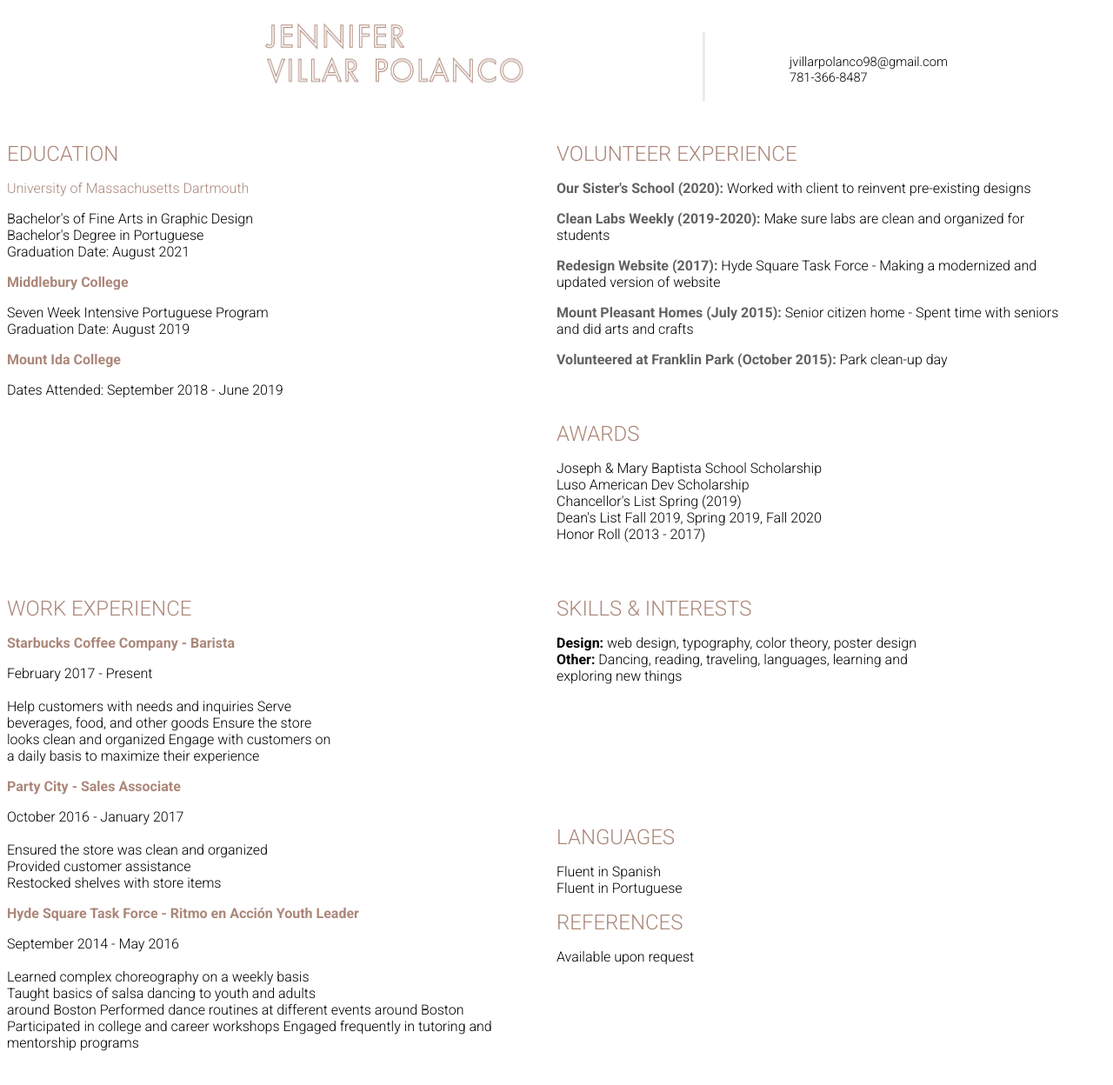
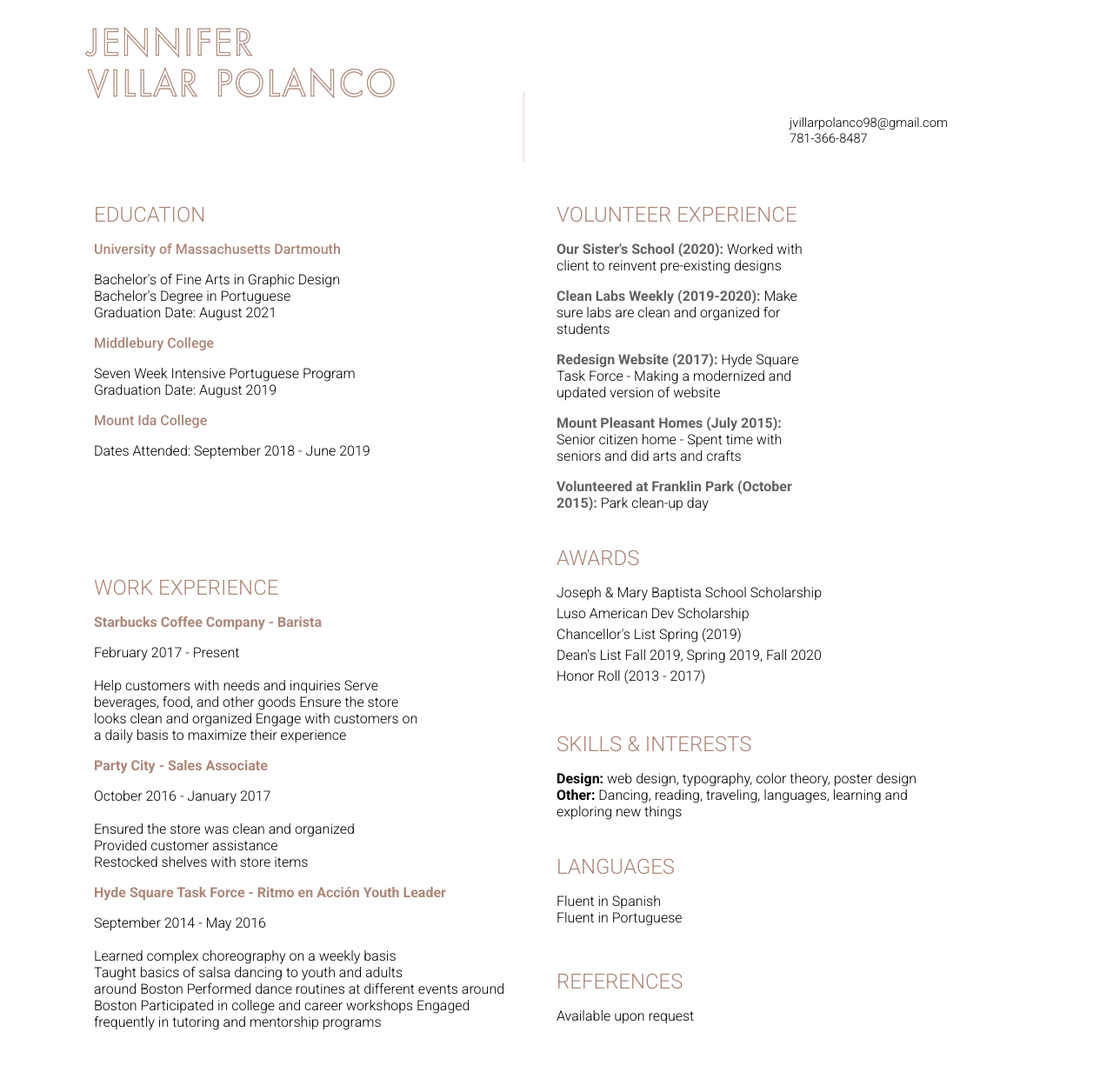
Before and after one commit to Jenny2998/resume2, a plain HTML site: page index.html in a window 1280 px wide. Shown: the whole page at 87% size. Drawn offline with nearby package versions, Linux system fonts and the light colour scheme.

Commit message:
Add files via upload

```diff
--- a/index.html
+++ b/index.html
@@ -15,8 +15,8 @@
 
     </head>
     <body>
-    <img src="graphic-resume.png" id = "img" style="width: 300px; height: 100px;">
-    <img src="line.png" id= "line" style="width: 80px; height: 3px;">
+    <img src="assets/graphic-resume.png" id = "img-logo" style="width: 300px; height: 100px;">
+    <img src="assets/line.png" id= "line" style="width: 80px; height: 3px;">
     <h4>jvillarpolanco98@gmail.com <br>
     781-366-8487</h4>
     </header>
@@ -29,11 +29,11 @@
     Bachelor's Degree in Portuguese<br>
     Graduation Date: August 2021</h3>
 
-    <h2><b>Middlebury College</b></h2>
+    <h2 class="school">Middlebury College</h2>
     <h3>Seven Week Intensive Portuguese Program<br>
     Graduation Date: August 2019</h3>
 
-    <h2><b>Mount Ida College</b></h2>
+    <h2 class="school">Mount Ida College</h2>
     <h3>Dates Attended: September 2018 - June 2019</h3>
 
 </div>
--- a/main.css
+++ b/main.css
@@ -28,6 +28,16 @@ h4{
 
 
 }
+
+#img-logo{
+    transform: scale(1.2);
+    transform-origin: top left;
+    margin-left: 90px;
+}
+.school{
+
+font-weight: 500;
+}
 .bold{
     font-family: 'Roboto', sans-serif;
     font-weight: 700;
@@ -35,7 +45,7 @@ h4{
 }
 
 .grid-container {
-    /* margin-left: 500px; */
+
     display: grid;
     grid-template-columns: 1fr 1fr 1fr 1fr;
     gap: 30px;
@@ -49,40 +59,45 @@ h4{
   }
 
   .h { grid-area: h;
-    /* margin-right: 100px; */
+    margin-right: 100px;
 }
 
   .v { grid-area: v;
-/* margin-right: 200px; */
+margin-right: 300px;
 }
 
   .g { grid-area: g;
-    /* margin-top: -20px */
+    margin-top: -20px;
+    line-height: 1.5em;
+
 }
 
   .s { grid-area: s;
-/* margin-top: -10px; */
+margin-top: -10px;
 }
 
   .l { grid-area: l;
-/* margin-top: -30px;  */
+margin-top: -30px;
 }
 
   .e { grid-area: e;
-    /* margin-left: -200px; */
+    margin-left: 100px;
 }
 
   .w { grid-area: w;
-  /* margin-top: -196px;
-  margin-left: -200px; */
+  margin-top: -190px;
+  margin-left: 100px;
+
 
 }
   .r { grid-area: r;
-/* margin-top: 50px; */
+margin-top: 50px;
 }
 #img {
-    margin-left: 297px;
+    margin-left: 100px;
     margin-bottom: -70px;
+    max-width: 200%;
+    height: auto;
 }
 #line{
     margin-top: 50px;
@@ -90,8 +105,8 @@ h4{
     margin-left:160px;
     transform: rotate(90deg);
 }
-/*.container{
-   /* position: relative; left: -100px; top: 70px;
+.container{
+    position: relative; left: -100px; top: 70px;
     display: grid;
     grid-gap: 3px;
     grid-template-columns: repeat(2, 1fr);
@@ -102,7 +117,7 @@ h4{
     "w a . . ."
     "s l . . ."
     "r r";
-}*/
+}
 
 @media screen and (max-width: 800px) {
     .grid-container{
@@ -129,7 +144,7 @@ h4{
   }
 
 .v { grid-area: v;
-/* margin-top: 900px; */
+margin-top: 900px;
 }
 
 .g { grid-area: g;
@@ -152,8 +167,8 @@ h4{
 
 }
 #img {
-    /* margin-left: 30px;
-    margin-bottom: -70px; */
+    margin-left: 30px;
+    margin-bottom: -70px;
 }
 
 h4{
@@ -162,7 +177,7 @@ h4{
 }
 }
 
-/*header{
+header{
 grid-area: h;
 
 
@@ -200,4 +215,4 @@ grid-area: h;
 
 .references{
     grid-area: r;
-}*/
+}
```
Also changed, not shown: assets/graphic-resume.png (added), assets/graphic-resume.svg (added), assets/line.png (added), assets/line.svg (added).
